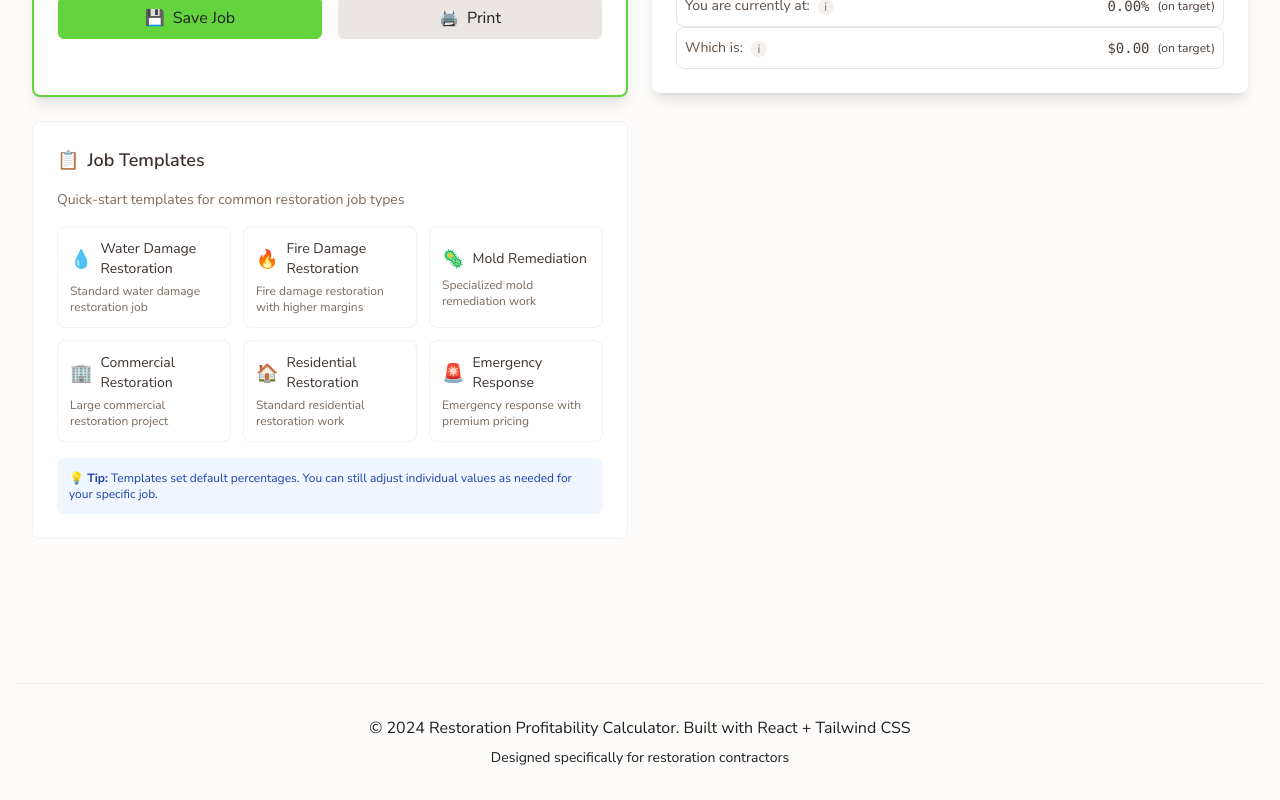
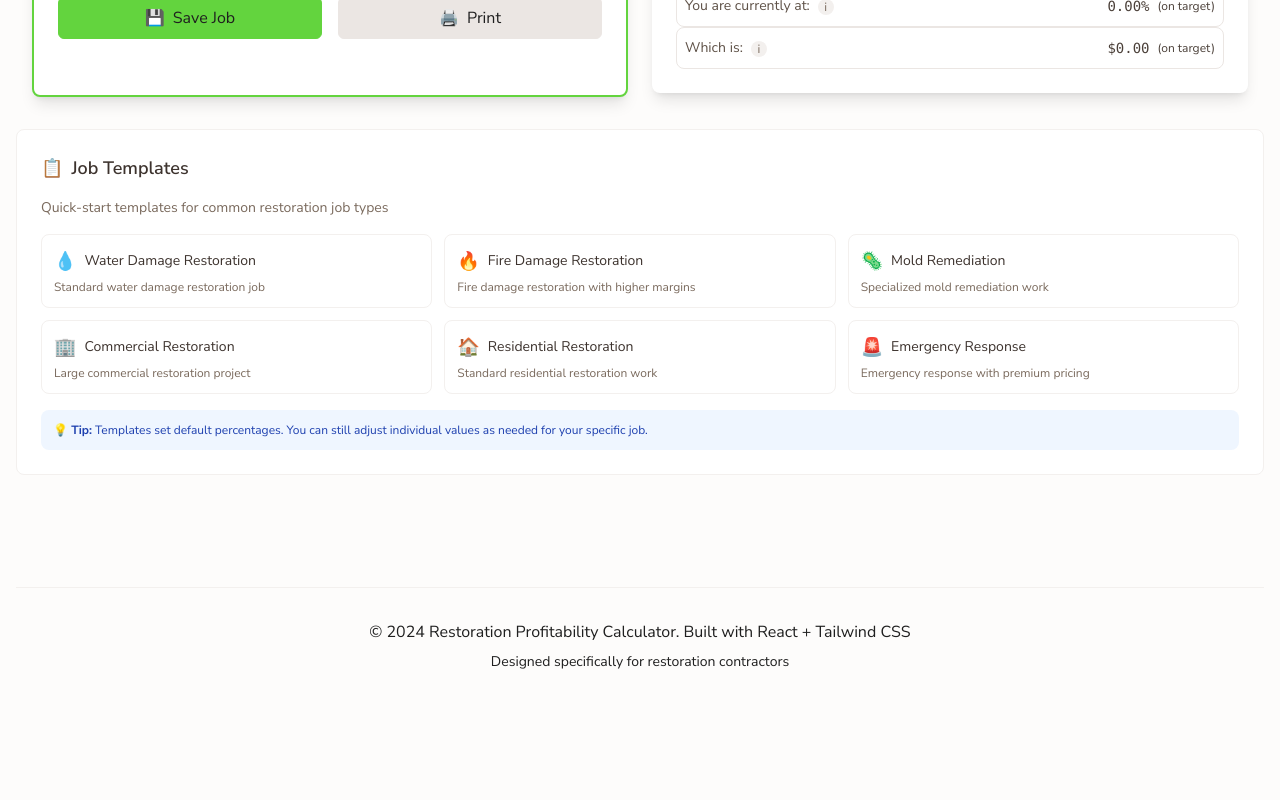
Before and after one commit to KayFernPR/Division-Calculator, a React (Vite) app: page / in a window 1280 px wide. Shown: the part 1579-2379 px from the top of the page. After the commit the page ends 2283 px from the top, so only its background shows below. Built offline with nearby package versions, Linux system fonts and the light colour scheme.

Commit message:
Move Job Templates section to span full width below both Calculator and Results sections

```diff
--- a/src/components/Calculator.jsx
+++ b/src/components/Calculator.jsx
@@ -1475,11 +1475,12 @@ const Calculator = ({ onAddJob }) => {
             </div>
           </div>
 
-        {/* Job Templates */}
-        <div className="mb-8">
-          <JobTemplates onApplyTemplate={applyTemplate} />
-          </div>
         </div>
+      </div>
+
+      {/* Job Templates - Full Width Below Both Columns */}
+      <div className="mb-8">
+        <JobTemplates onApplyTemplate={applyTemplate} />
       </div>
     </div>
   )
```
